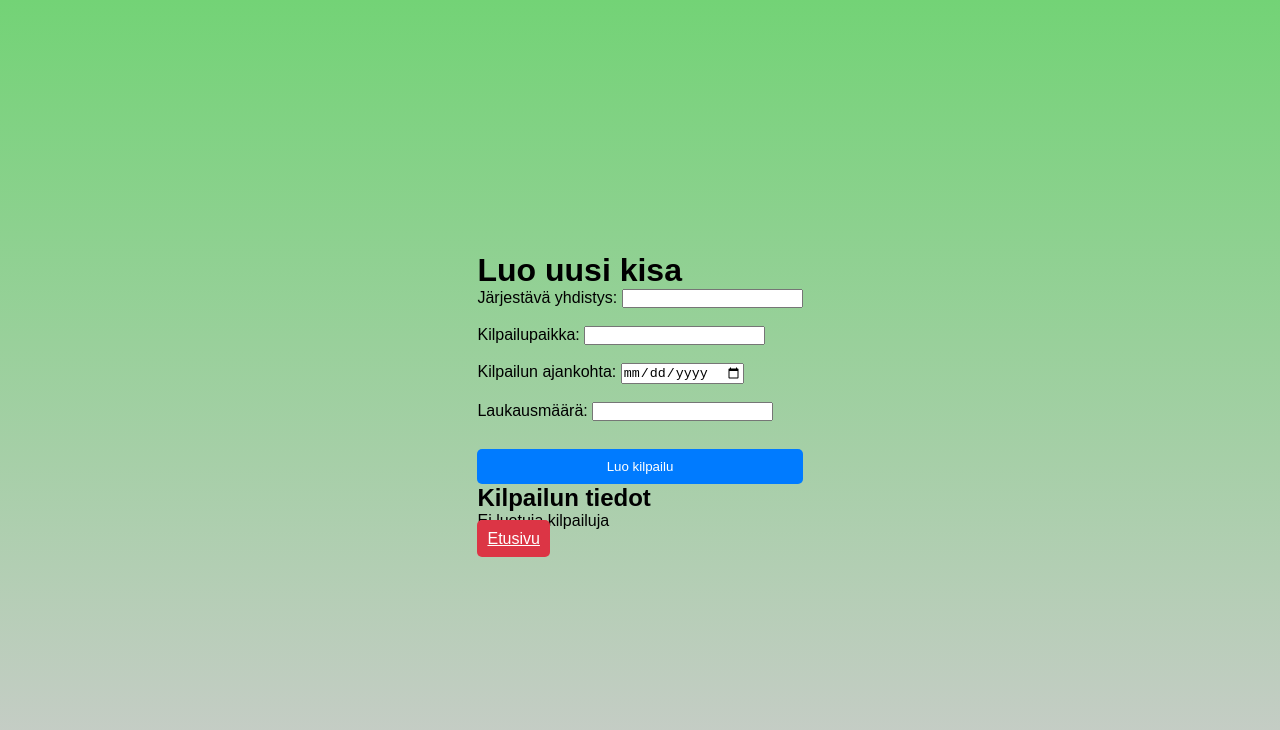
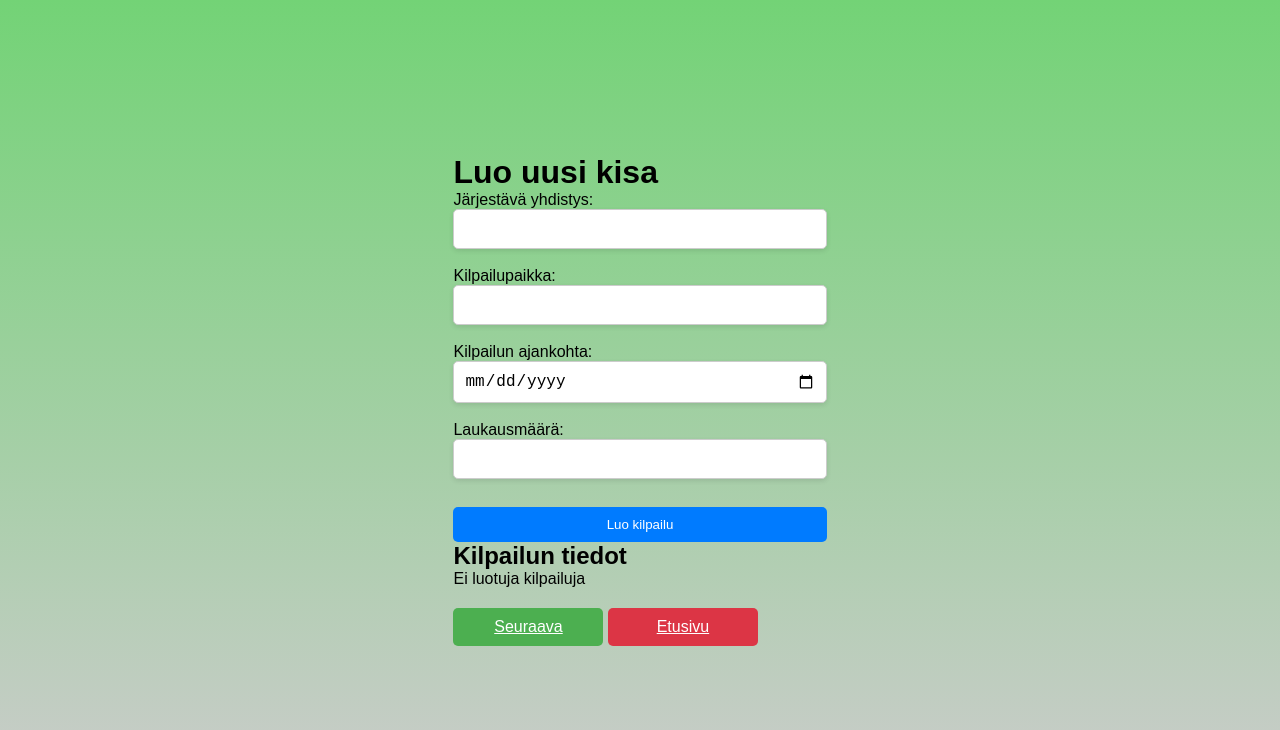
Before and after one commit to eetusva/testisetti, a plain HTML site: page kilpailu.html in a window 1280 px wide. Drawn offline with Linux system fonts and the light colour scheme.

Commit message:
Add files via upload

```diff
--- a/kilpailu.html
+++ b/kilpailu.html
@@ -12,16 +12,16 @@
 
         <form id="kisan-lomake">
             <label for="yhdistys">Järjestävä yhdistys:</label>
-            <input type="text" id="yhdistys" name="yhdistys" required><br><br>
+            <input type="text" id="yhdistys" name="yhdistys" required style="padding: 10px; border-radius: 5px; border: 1px solid #ccc; font-size: 16px; width: 100%; box-shadow: 0 2px 5px rgba(0,0,0,0.1);"><br><br>
 
             <label for="paikka">Kilpailupaikka:</label>
-            <input type="text" id="paikka" name="paikka" required><br><br>
+            <input type="text" id="paikka" name="paikka" required style="padding: 10px; border-radius: 5px; border: 1px solid #ccc; font-size: 16px; width: 100%; box-shadow: 0 2px 5px rgba(0,0,0,0.1);"><br><br>
 
             <label for="ajankohta">Kilpailun ajankohta:</label>
-            <input type="date" id="ajankohta" name="ajankohta" required><br><br>
+            <input type="date" id="ajankohta" name="ajankohta" required style="padding: 10px; border-radius: 5px; border: 1px solid #ccc; font-size: 16px; width: 100%; box-shadow: 0 2px 5px rgba(0,0,0,0.1);"><br><br>
 
             <label for="laukausmaara">Laukausmäärä:</label>
-            <input type="number" id="laukausmaara" name="laukausmaara" required><br><br>
+            <input type="number" id="laukausmaara" name="laukausmaara" required style="padding: 10px; border-radius: 5px; border: 1px solid #ccc; font-size: 16px; width: 100%; box-shadow: 0 2px 5px rgba(0,0,0,0.1);"><br><br>
 
             <button type="submit" class="btn">Luo kilpailu</button>
         </form>
@@ -31,8 +31,11 @@
             <p>Ei luotuja kilpailuja</p>
         </div>
 
+        <!-- Seuraava-nappi -->
+        <a href="kilpailijanluonti.html" class="btn-small-red" style="display: inline-block; width: 150px; margin-top: 20px; text-align: center; background-color: #4CAF50; color: white;">Seuraava</a>
+
         <!-- Etusivu-nappi -->
-        <a href="index.html" class="btn-small-red">Etusivu</a>
+        <a href="index.html" class="btn-small-red" style="display: inline-block; width: 150px; margin-top: 20px; text-align: center;">Etusivu</a>
     </div>
 
     <script src="kisanluonti.js"></script>
```
Also changed, not shown: index.html (+1 -1 lines).
